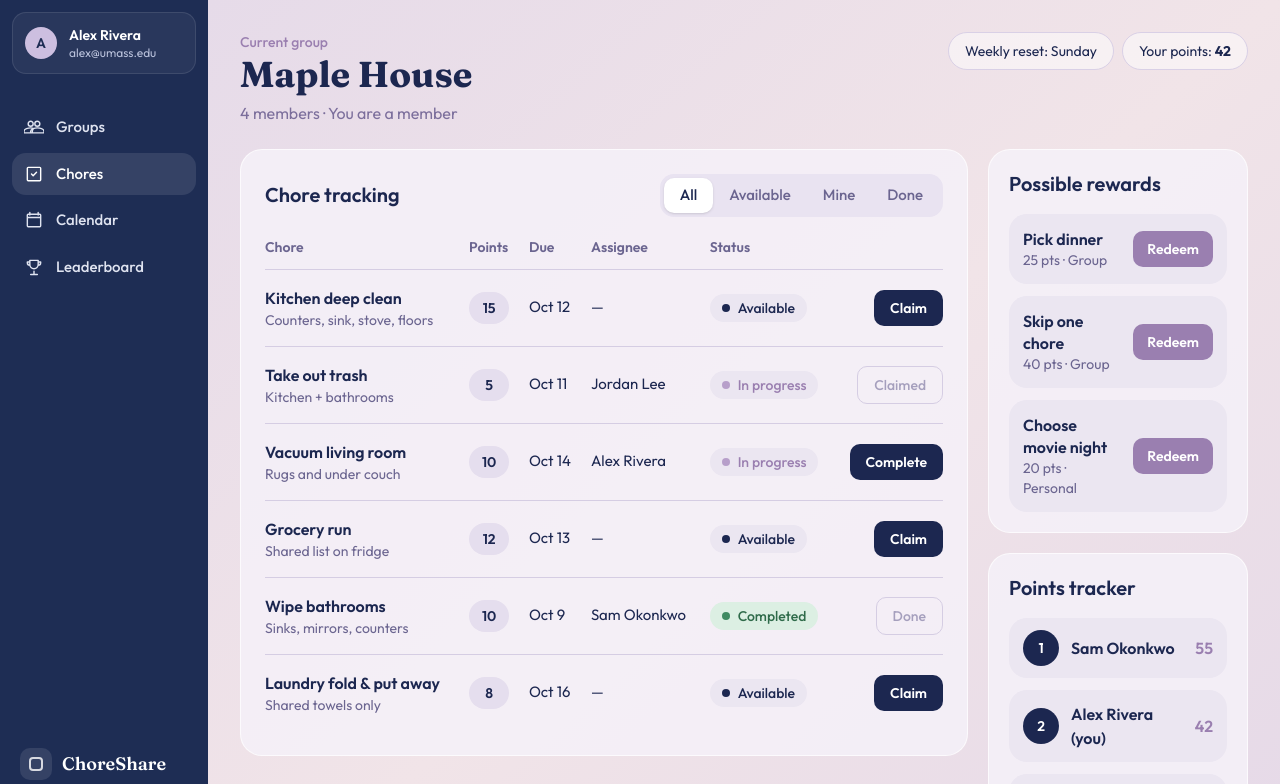
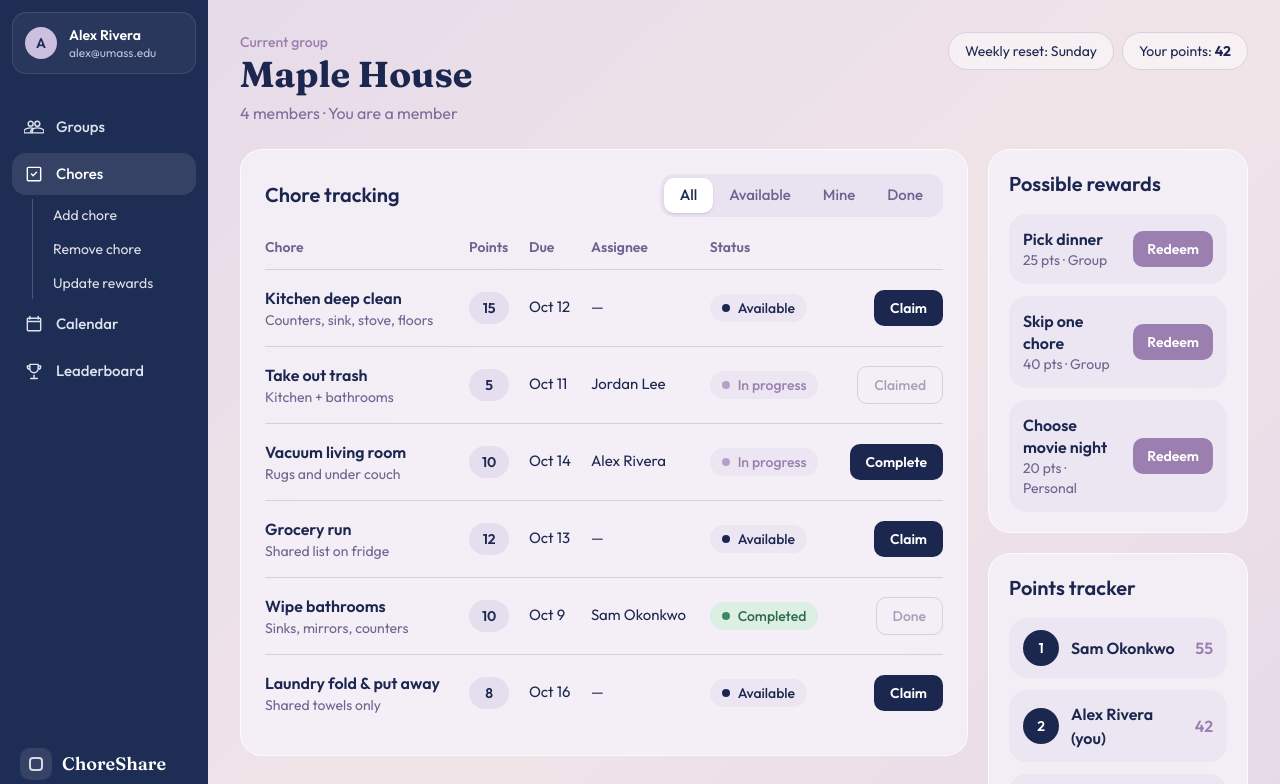
Before and after one commit to tanish2007/Oriole, a Next.js app in the folder frontend/: page / in a window 1280 px wide. Shown: the top 784 px of the page. Built offline with nearby package versions, Linux system fonts and the light colour scheme.

Commit message:
Added some functionality for sidebar

```diff
--- a/frontend/src/app/page.tsx
+++ b/frontend/src/app/page.tsx
@@ -52,10 +52,10 @@ const STATUS_STYLE: Record<Status, { label: string; pill: string; dot: string }>
 };
 
 const NAV = [
-  { label: "Groups", href: "#", icon: "M16 11a3 3 0 1 0-3-3 3 3 0 0 0 3 3Zm-8 0a3 3 0 1 0-3-3 3 3 0 0 0 3 3Zm0 2c-2.7 0-8 1.3-8 4v2h10v-2c0-1.2.5-2.2 1.3-3-.9-.6-2.2-1-3.3-1Zm8 0c-2.7 0-8 1.3-8 4v2h16v-2c0-2.7-5.3-4-8-4Z" },
-  { label: "Chores", href: "#", icon: "M9 12l2 2 4-4M5 4h14a1 1 0 0 1 1 1v14a1 1 0 0 1-1 1H5a1 1 0 0 1-1-1V5a1 1 0 0 1 1-1Z", active: true },
-  { label: "Calendar", href: "#", icon: "M7 3v3m10-3v3M4 9h16M5 5h14a1 1 0 0 1 1 1v13a1 1 0 0 1-1 1H5a1 1 0 0 1-1-1V6a1 1 0 0 1 1-1Z" },
-  { label: "Leaderboard", href: "#", icon: "M8 21h8m-4-4v4m-5-17h10v5a5 5 0 0 1-10 0V4Zm0 2H4v1a3 3 0 0 0 3 3m10-4h3v1a3 3 0 0 1-3 3" },
+  { label: "Groups", icon: "M16 11a3 3 0 1 0-3-3 3 3 0 0 0 3 3Zm-8 0a3 3 0 1 0-3-3 3 3 0 0 0 3 3Zm0 2c-2.7 0-8 1.3-8 4v2h10v-2c0-1.2.5-2.2 1.3-3-.9-.6-2.2-1-3.3-1Zm8 0c-2.7 0-8 1.3-8 4v2h16v-2c0-2.7-5.3-4-8-4Z", sub: ["Maple House", "Study Squad", "Invite member"] },
+  { label: "Chores", icon: "M9 12l2 2 4-4M5 4h14a1 1 0 0 1 1 1v14a1 1 0 0 1-1 1H5a1 1 0 0 1-1-1V5a1 1 0 0 1 1-1Z", active: true, sub: ["Add chore", "Remove chore", "Update rewards"] },
+  { label: "Calendar", icon: "M7 3v3m10-3v3M4 9h16M5 5h14a1 1 0 0 1 1 1v13a1 1 0 0 1-1 1H5a1 1 0 0 1-1-1V6a1 1 0 0 1 1-1Z" },
+  { label: "Leaderboard", icon: "M8 21h8m-4-4v4m-5-17h10v5a5 5 0 0 1-10 0V4Zm0 2H4v1a3 3 0 0 0 3 3m10-4h3v1a3 3 0 0 1-3 3" },
 ];
 
 function Icon({ d }: { d: string }) {
@@ -71,6 +71,8 @@ export default function Home() {
   const [filter, setFilter] = useState<Filter>("All");
   const [myPoints, setMyPoints] = useState(42);
   const [toast, setToast] = useState<string | null>(null);
+  const [openMenu, setOpenMenu] = useState<string | null>("Chores");
+  const [mobileOpen, setMobileOpen] = useState(false);
 
   const notify = (msg: string) => {
     setToast(msg);
@@ -115,7 +117,22 @@ export default function Home() {
   return (
     <div className={`${display.variable} ${sans.variable} flex min-h-screen font-[family-name:var(--font-sans)] text-[#1c2750]`}>
       {/* Sidebar */}
-      <aside className="sticky top-0 hidden h-screen w-52 shrink-0 flex-col bg-[#1e2d54] p-3 text-[#dfe3f0] md:flex">
+      <button
+  onClick={() => setMobileOpen((o) => !o)}
+  aria-label="Toggle menu"
+  className="fixed left-3 top-3 z-40 grid h-10 w-10 place-items-center rounded-xl border border-[#d9d0e6] bg-white/80 text-lg md:hidden"
+>
+  ☰
+</button>
+{mobileOpen && (
+  <div onClick={() => setMobileOpen(false)} className="fixed inset-0 z-20 bg-[#1e2d54]/40 md:hidden" />
+)}
+
+<aside
+  className={`fixed inset-y-0 left-0 z-30 flex w-64 shrink-0 flex-col bg-[#1e2d54] p-3 text-[#dfe3f0] transition-transform duration-200 md:sticky md:top-0 md:h-screen md:w-52 md:translate-x-0 ${
+    mobileOpen ? "translate-x-0" : "-translate-x-full"
+  }`}
+>
   <div className="flex items-center gap-3 rounded-xl border border-white/10 bg-white/5 p-3">
     <div className="grid h-8 w-8 place-items-center rounded-full bg-[#cdbfe0] text-sm font-semibold text-[#1e2d54]">A</div>
     <div className="min-w-0 leading-tight">
@@ -126,17 +143,43 @@ export default function Home() {
 
   <nav className="mt-8 flex flex-col gap-1">
     {NAV.map((item) => (
-            <a
-              key={item.label}
-              href={item.href}
+      <div key={item.label}>
+        <button
+          onClick={() => {
+            if (item.sub) setOpenMenu(openMenu === item.label ? null : item.label);
+            else {
+              setOpenMenu(null);
+              setMobileOpen(false);
+            }
+          }}
           aria-current={item.active ? "page" : undefined}
-              className={`flex items-center gap-3 rounded-xl px-3 py-2.5 text-[15px] font-medium transition-colors focus-visible:outline-2 focus-visible:outline-[#cdbfe0] ${
+          aria-expanded={item.sub ? openMenu === item.label : undefined}
+          className={`flex w-full items-center gap-3 rounded-xl px-3 py-2.5 text-left text-[15px] font-medium transition-colors focus-visible:outline-2 focus-visible:outline-[#cdbfe0] ${
             item.active ? "bg-white/10 text-white" : "hover:bg-white/5"
           }`}
         >
           <Icon d={item.icon} />
           {item.label}
-            </a>
+        </button>
+
+        {item.sub && openMenu === item.label && (
+          <ul className="ml-5 mt-1 flex flex-col gap-0.5 border-l border-white/20 pl-3">
+            {item.sub.map((s) => (
+              <li key={s}>
+                <button
+                  onClick={() => {
+                    notify(`${s} (coming soon)`);
+                    setMobileOpen(false);
+                  }}
+                  className="w-full rounded-lg px-2 py-1.5 text-left text-sm text-white/85 hover:bg-white/10"
+                >
+                  {s}
+                </button>
+              </li>
+            ))}
+          </ul>
+        )}
+      </div>
     ))}
   </nav>
 
@@ -149,7 +192,7 @@ export default function Home() {
 </aside>
 
       {/* Main */}
-      <main className="flex-1 bg-gradient-to-br from-[#e6dbe9] via-[#f1e4e8] to-[#e4d8e8] p-5 sm:p-8">
+      <main className="flex-1 bg-gradient-to-br from-[#e6dbe9] via-[#f1e4e8] to-[#e4d8e8] p-5 pt-16 sm:p-8 sm:pt-16 md:pt-8">
         <header className="flex flex-wrap items-start justify-between gap-4">
           <div>
             <p className="text-sm font-medium text-[#9a7fb0]">Current group</p>
```
Also changed, not shown: 1 other file (tests, documents, lock files or other folders). Lines whose indentation alone changed are shown as unchanged.
